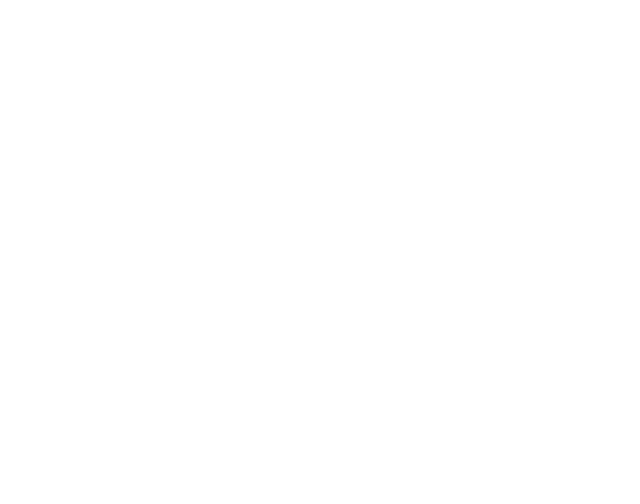
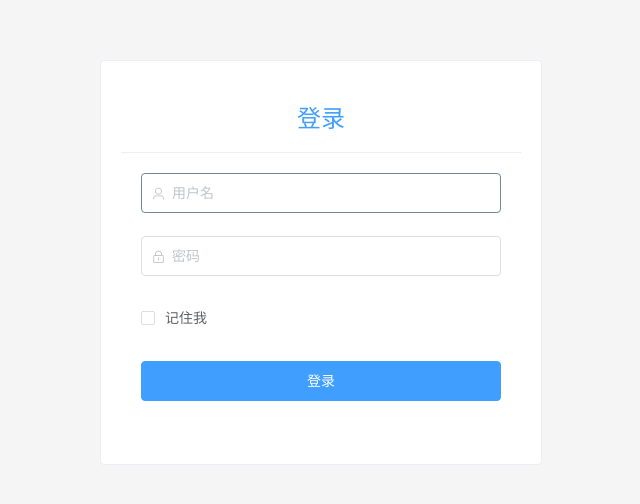
Before and after one commit to Nolonlearner/RAZOR-AI--Frontend, a Vue app: page /testlogin in a window 1280 px wide. Shown: the part 146-650 px from the top of the page, without its empty margins (319-959 px from the left). Built offline with nearby package versions, Linux system fonts and the light colour scheme.

Commit message:
router correct

```diff
--- a/src/layouts/defaultLayout.vue
+++ b/src/layouts/defaultLayout.vue
@@ -28,6 +28,9 @@
         <el-icon name="loading"></el-icon>测试
       </div>
       <div class="divider"></div>
+      <div class="menu-item" @click="navigateTo('testLogin')">
+        <el-icon name="loading"></el-icon>登录测试
+      </div>
       <div class="divider"></div>
     </aside>
 
--- a/src/router/index.js
+++ b/src/router/index.js
@@ -8,6 +8,7 @@ import About from '@/views/AboutPage.vue';
 import Setting from '@/views/UserSettingPage.vue';
 import PersonalHome from '@/views/PersonalHomePage.vue';
 import Login from '@/views/LoginPage.vue';
+import testLogin from '@/views/testLogin.vue';
 import Test from '@/views/TestPage.vue';
 
 Vue.use(VueRouter);
@@ -76,6 +77,14 @@ const routes = [
       title: 'ROZAR-AI-登录', // 登录页面标题
     },
   },
+  {
+    path: '/testlogin',
+    name: 'testLogin',
+    component: testLogin,
+    meta: {
+      title: 'ROZAR-AI-登录', // 登录页面标题
+    },
+  },
 ];
 
 const router = new VueRouter({
--- a/src/store/index.js
+++ b/src/store/index.js
@@ -1,6 +1,7 @@
 // src/store/index.js
 import Vue from 'vue';
 import Vuex from 'vuex';
+import user from './user';
 
 Vue.use(Vuex);
 
@@ -16,5 +17,6 @@ export default new Vuex.Store({
   },
   modules: {
     // 组织模块
+    user, // 注册 user 模块
   },
 });
--- /dev/null
+++ b/src/store/user.js
@@ -0,0 +1,76 @@
+// src/store/user.js
+import axios from 'axios';
+
+const state = {
+  isLoggedIn: false, // 是否登录
+  user_id: null, // 登录用户的用户名
+  error: null, // 登录错误信息
+};
+
+const mutations = {
+  LOGIN(state, user_id) {
+    state.isLoggedIn = true;
+    state.user_id = user_id;
+    state.error = null; // 清空错误信息
+  },
+  LOGOUT(state) {
+    state.isLoggedIn = false;
+    state.userid = null;
+    state.error = null; // 清空错误信息
+  },
+  SET_ERROR(state, error) {
+    state.error = error; // 设置错误信息
+  },
+};
+
+const actions = {
+  // 登录逻辑
+  async login({ commit }, { username, password }) {
+    try {
+      const response = await axios.post(
+        'http://101.37.88.111:5000/user/login',
+        {
+          user_name: username, //用户名user_name
+          user_password: password, //密码user_password
+        }
+      );
+      console.log(response);
+      if (response.status === 200) {
+        console.log('success');
+
+        commit('LOGIN', response.data.user_id); // 成功后设置登录状态
+      } else {
+        console.log('error');
+        const errorMsg = response.data.message || '登录失败';
+        commit('SET_ERROR', errorMsg);
+      }
+    } catch (error) {
+      const networkError = error.message || '网络错误';
+      commit('SET_ERROR', networkError);
+    }
+  },
+
+  // 登出逻辑
+  async logout({ commit }) {
+    try {
+      await axios.post('http://101.37.88.111:5000/user/logout'); // 假设有一个登出的 API,目前还没有开发
+      commit('LOGOUT');
+    } catch (error) {
+      const networkError = error.message || '登出失败';
+      commit('SET_ERROR', networkError);
+    }
+  },
+};
+
+const getters = {
+  isLoggedIn: (state) => state.isLoggedIn,
+  user: (state) => state.user,
+  error: (state) => state.error, // 获取错误信息
+};
+
+export default {
+  state,
+  mutations,
+  actions,
+  getters,
+};
--- /dev/null
+++ b/src/views/testLogin.vue
@@ -0,0 +1,130 @@
+<template>
+  <div class="login-container">
+    <el-card class="login-card" shadow="hover">
+      <div slot="header" class="login-header">
+        <span>登录</span>
+      </div>
+      <el-form
+        :model="loginForm"
+        :rules="loginRules"
+        ref="loginForm"
+        @keyup.enter.native="onSubmit"
+        v-loading="isLoading"
+      >
+        <el-form-item prop="username">
+          <el-input
+            v-model="loginForm.username"
+            placeholder="用户名"
+            prefix-icon="el-icon-user"
+          ></el-input>
+        </el-form-item>
+        <el-form-item prop="password">
+          <el-input
+            v-model="loginForm.password"
+            type="password"
+            placeholder="密码"
+            prefix-icon="el-icon-lock"
+          ></el-input>
+        </el-form-item>
+        <el-form-item>
+          <el-checkbox v-model="loginForm.rememberMe">记住我</el-checkbox>
+        </el-form-item>
+        <el-form-item>
+          <el-button
+            type="primary"
+            @click="onSubmit"
+            class="login-button"
+            :loading="isLoading"
+            >登录</el-button
+          >
+        </el-form-item>
+      </el-form>
+    </el-card>
+  </div>
+</template>
+
+<script>
+import { mapActions, mapGetters } from 'vuex';
+
+export default {
+  name: 'LoginPage',
+  data() {
+    return {
+      loginForm: {
+        username: '',
+        password: '',
+        rememberMe: false,
+      },
+
+      loginRules: {
+        username: [
+          { required: true, message: '请输入您的用户名', trigger: 'blur' },
+        ],
+        password: [
+          { required: true, message: '请输入您的密码', trigger: 'blur' },
+        ],
+      },
+      isLoading: false,
+    };
+  },
+  computed: {
+    ...mapGetters(['error', 'isLoggedIn']), // 获取Vuex中的error和isLoggedIn
+  },
+  methods: {
+    ...mapActions(['login']), // 映射Vuex的login action
+
+    async onSubmit() {
+      this.$refs.loginForm.validate(async (valid) => {
+        if (valid) {
+          this.isLoading = true;
+          try {
+            // 调用Vuex的login action
+            await this.login({
+              username: this.loginForm.username,
+              password: this.loginForm.password,
+            });
+
+            // 判断登录是否成功
+            if (this.isLoggedIn) {
+              this.$message.success('登录成功！');
+              this.$router.replace({ name: 'Home' }); // 跳转到首页
+            }
+          } catch (errors) {
+            console.error('登录错误：', errors);
+            this.$message.error('网络错误或登录失败');
+          } finally {
+            this.isLoading = false;
+          }
+        } else {
+          this.$message.error('请正确填写表单');
+        }
+      });
+    },
+  },
+};
+</script>
+
+<style scoped>
+.login-container {
+  display: flex;
+  justify-content: center;
+  align-items: center;
+  height: 100vh;
+  background: #f5f5f5;
+}
+
+.login-card {
+  width: 400px;
+  padding: 20px;
+}
+
+.login-header {
+  font-size: 24px;
+  text-align: center;
+  color: #409eff;
+}
+
+.login-button {
+  width: 100%;
+}
+</style>
```
